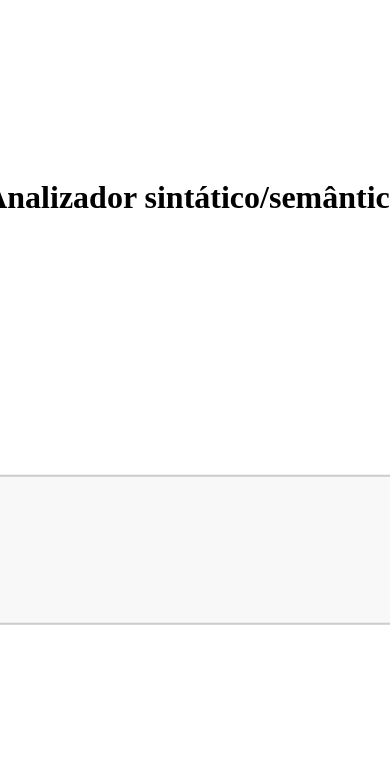
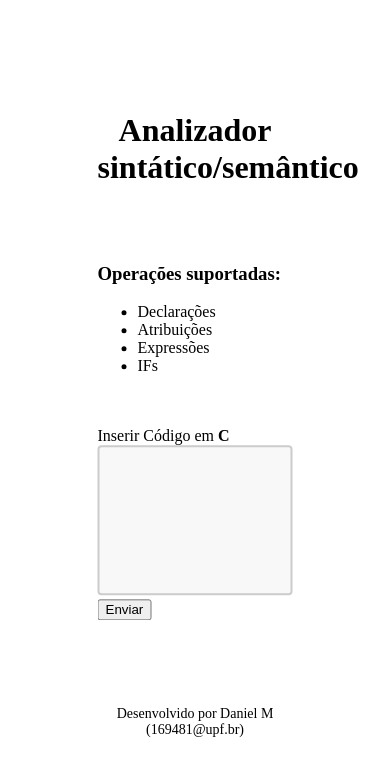
Before and after one commit to DNMaroni/AnalizadorSintaticoPHP, a PHP site: page / in a window 390 px wide; the page is wider, and only the part inside the window is pictured. Shown: the top 776 px of that part. Run offline with PHP 8.4, Linux system fonts and the light colour scheme.

Commit message:
responsividade

```diff
--- a/index.php
+++ b/index.php
@@ -33,7 +33,7 @@
     </head>
     <body>
 
-        <div style="position: absolute; top: 50%; left: 50%; transform: translate(-50%, -50%); width: 50rem;">
+        <div style="position: absolute; top: 50%; left: 50%; transform: translate(-50%, -50%); width: 50vw;">
             <h1 style="text-align: center">Analizador sintático/semântico</h1>
 
             <div style="height: 2rem; width: 100%; display: inline-block"></div>
@@ -64,6 +64,10 @@
     }
     ?>
             </form>
+
+            <div style="height: 2rem; width: 100%; display: inline-block"></div>
+
+            <p style="text-align: center; font-size: 14px;">Desenvolvido por Daniel M (169481@upf.br)</p>
         </div>
 
     </body>
```
